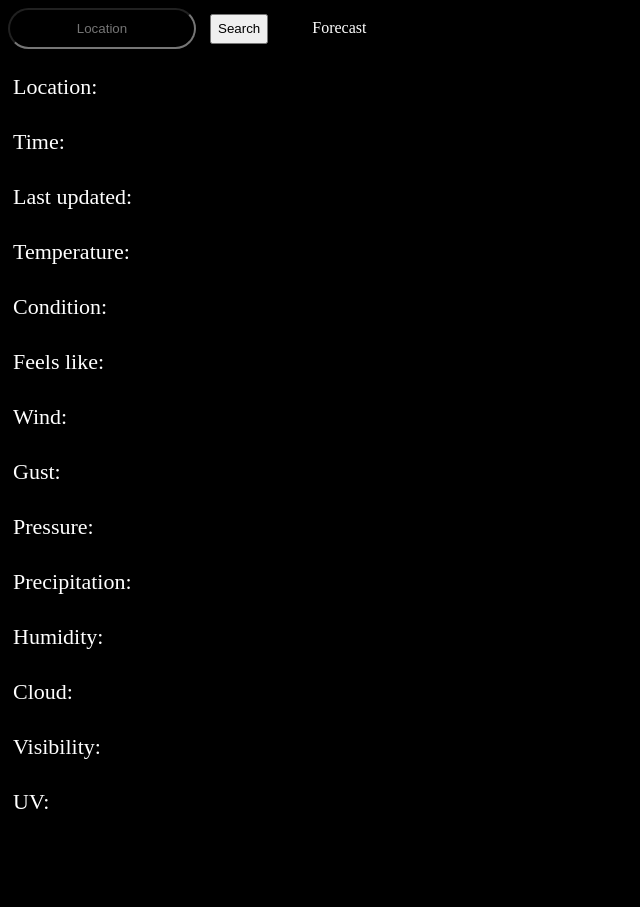
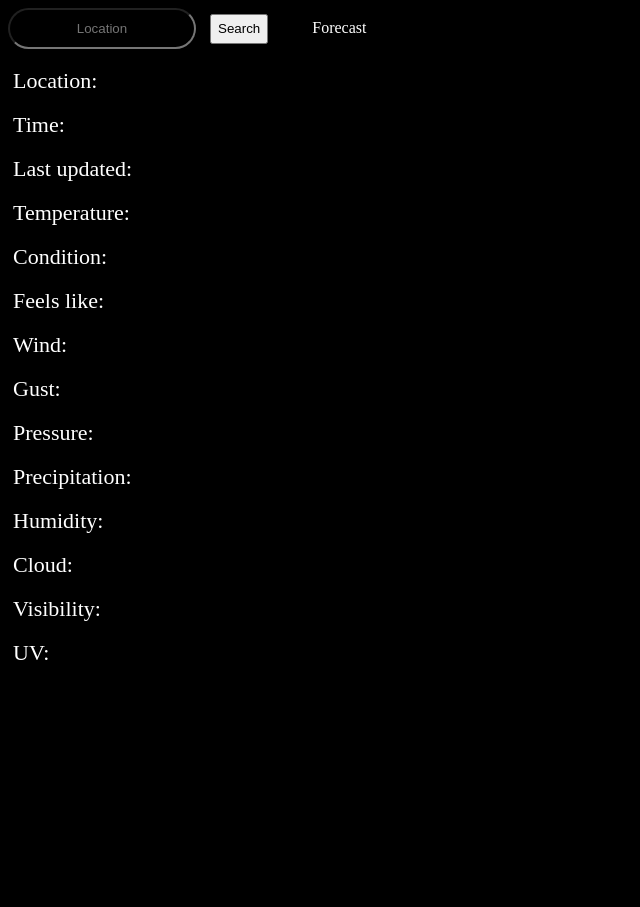
Before and after one commit to sudipta1254/ping, a PHP site: page / in a window 1280 px wide. Shown: the whole page, without its empty margins (0-640 px from the left). After the commit the page ends 660 px from the top, so only its background shows below. Run offline with PHP 8.4, Linux system fonts and the light colour scheme; some web fonts are replaced.

Commit message:
Update style.css

```diff
--- a/style.css
+++ b/style.css
@@ -4,7 +4,7 @@
    font-family: 'g';
 }
 .d2 {
-   line-height: 2.5;
+   line-height: 2;
    font-size: 22px;
    margin: 10px 5px;
 }
```
